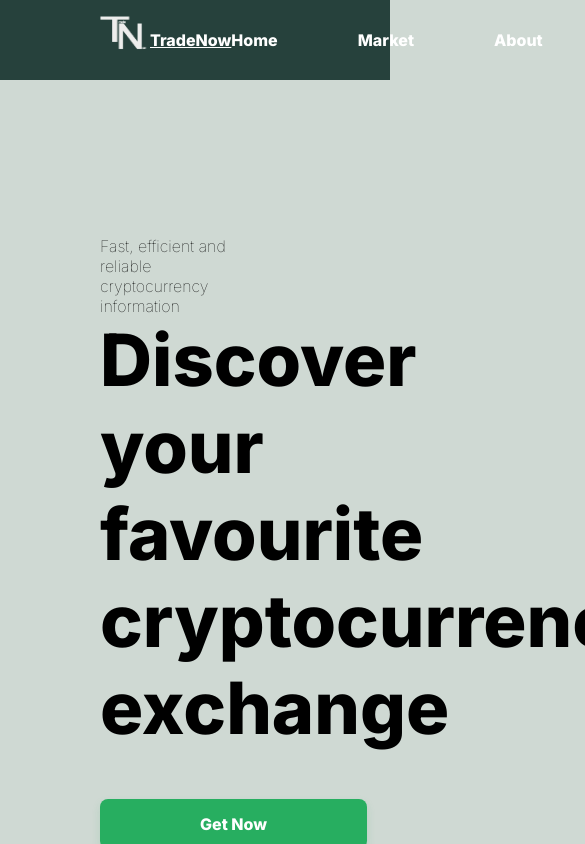
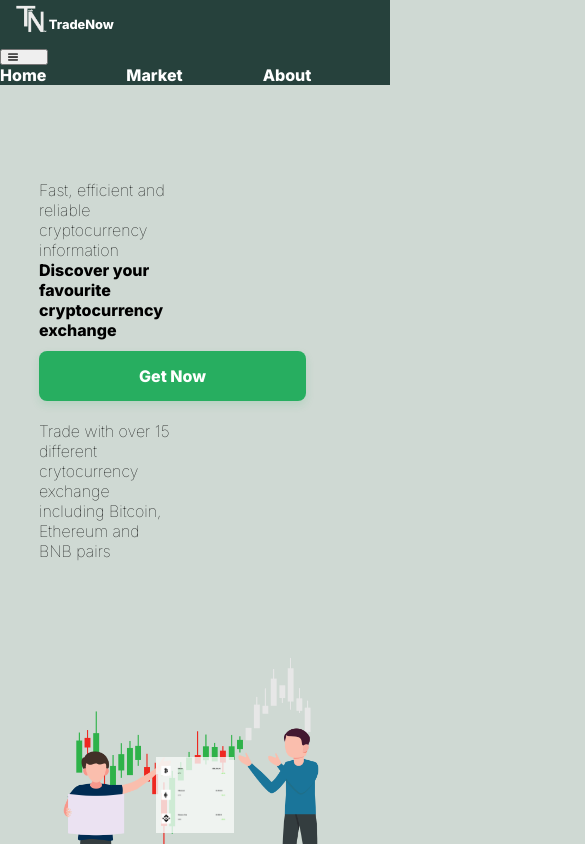
Before and after one commit to junchan-deriv/fe-hackathon, a React (Create React App) app: page / in a window 390 px wide. Shown: the top 844 px of the page, 585 px wide, since content can reach past the window. Built offline with nearby package versions, Linux system fonts and the light colour scheme.

Commit message:
edit nav, home & about into responsive

```diff
--- a/src/pages/about/about.tsx
+++ b/src/pages/about/about.tsx
@@ -9,14 +9,15 @@ export default function About() {
   return (
     <div className="body">
       <div className="trade-now-main">
-        <h1 className="h1-low-opacity">About</h1>
-        <h1 className="h1-about-us">About Trade Now</h1>
-        {/* <p className="p-about-us">The best platform for cryptocurrency</p> */}
-        <img
-          src={logo}
-          alt="Trade Now logo"
-          className="trade-now-logo mask-logo"
-        />
+        <div className="left-container">
+          <h1 className="h1-low-opacity">About</h1>
+          <h1 className="h1-about-us">About Trade Now</h1>
+          {/* <p className="p-about-us">The best platform for cryptocurrency</p> */}
+        </div>
+
+        <div className="right-side-container">
+          <img src={logo} alt="Trade Now logo" className="trade-now-logo" />
+        </div>
       </div>
       <div className="trade-now-history">
         <p className="trade-now-history">
--- a/src/pages/header/header.tsx
+++ b/src/pages/header/header.tsx
@@ -3,6 +3,7 @@ import { Link, useMatch, useResolvedPath } from "react-router-dom";
 import "../../scss/header.scss";
 
 function Header() {
+  const [open, setOpen] = React.useState(false);
   return (
     /* Navigation Menu */
     <>
@@ -15,7 +16,17 @@ function Header() {
           />
           <h4>TradeNow</h4>
         </Link>
-        <div className="nav-list">
+        <button
+          className="toggleBtn"
+          onClick={() => {
+            setOpen(!open);
+          }}
+        >
+          <img src="/image/menu-burger.png" alt="" className="icon" />
+          {/* display this when page size is smaller than 400px */}
+        </button>
+
+        <div className={open ? "nav-list" : "nav-menu"}>
           {/* Links for nav */}
           <ul>
             <NavLinks to="/">Home</NavLinks>
--- a/src/scss/about.scss
+++ b/src/scss/about.scss
@@ -1,36 +1,76 @@
-html {
-  width: 100vw;
-}
+@import "./mixins";
 body {
   min-height: 100vh;
   font-family: "Inter", sans-serif;
 }
 
 .trade-now-main {
-  position: relative;
-  width: 50%;
+  // position: relative;
+  width: 100%;
   font-weight: bolder;
   font-size: 2rem;
-  left: 200px;
-  top: 380px;
+  // left: 200px;
+  // top: 380px;
+  margin: 5% 10%;
+  object-fit: cover;
+  // justify-content: space-around;
+  flex-direction: row;
+  @include if_mobile() {
+    margin: 1%;
+  }
 
+  .h1-about-us {
+    display: flex;
+    margin: 0%;
+    @include if_mobile {
+      margin: 0%;
+      overflow-wrap: break-word;
+      object-fit: cover;
+      font-size: 1.75rem;
+    }
+  }
   .h1-low-opacity {
-    position: absolute;
-    left: 350px;
-    top: -200px;
+    // position: absolute;
+    // left: 350px;
+    // top: -200px;
+    display: flex;
+    margin: 0px 0px 0px 390px;
     opacity: 0.1;
     font-size: 9rem;
-    z-index: -10;
+    // z-index: -10;
     writing-mode: vertical-rl;
+
+    @include if_mobile {
+      display: flex;
+      margin: 0% 0% 0% 25%;
+      font-size: 4rem;
+    }
   }
 }
 
+.right-side-container {
+  display: flex;
+  justify-content: center;
+  margin: 0%;
+}
+
 .trade-now-logo {
-  position: absolute;
-  transform: scale(0.5);
-  top: -500px;
-  left: 800px;
+  // position: absolute;
+  // transform: scale(0.5);
+  // top: -500px;
+  // left: 800px;
+  display: flex;
+  width: 35%;
+  max-height: 40%;
+  margin: -40% 0% 0% 40%;
   animation: blurin 1.5s ease-in-out 1;
+  @include if_mobile {
+    flex-direction: column;
+    display: flex;
+    margin: 0%;
+    justify-content: center;
+    align-items: center;
+  }
 }
 
 .p-about-us {
@@ -41,8 +81,7 @@ body {
 div.trade-now-history {
   display: block;
   position: relative;
-  margin-top: 700px;
-  left: 18%;
+  margin: 5% 0px 0px 15%;
   width: 65%;
   font-weight: 200;
   font-family: "Inter", sans-serif;
@@ -87,10 +126,15 @@ p.trade-now-history {
   font-weight: 800;
   box-shadow: 3px 4px 8px 8px #0b7001;
   img {
-    width: 200px;
-    height: 300px;
+    display: flex;
+    width: 12.5rem;
+    height: 18.75rem;
     object-fit: cover;
     box-shadow: 0 4px 8px 0 rgba(0, 0, 0, 0.2);
+    @include if_mobile() {
+      width: 6rem;
+      height: 9rem;
+    }
   }
   h3 {
     color: rgb(255, 255, 255);
--- a/src/scss/header.scss
+++ b/src/scss/header.scss
@@ -1,7 +1,12 @@
 @import "./_mixins";
 .logo {
-  width: 50px;
+  max-width: 50px;
+  width: 100%;
   height: 50px;
+  @include if_mobile() {
+    max-width: 40px;
+    height: 40px;
+  }
 }
 
 .nav {
@@ -10,15 +15,20 @@
   align-items: center;
   background-color: #26413c;
   width: 100%;
-  height: 80px;
+  height: auto;
 }
 
 .site-title {
   display: flex;
-  padding-left: 100px;
+  margin: 0rem 3rem 0rem 1rem;
   align-items: flex-start;
   color: white;
   font-family: "Inter", sans-serif;
+  text-decoration: none;
+  font-size: 1rem;
+  @include if_mobile() {
+    font-size: 0.8rem;
+  }
 }
 
 .nav-list {
@@ -40,13 +50,11 @@ ul {
   text-decoration: none;
   color: white;
   font-family: "Inter", sans-serif;
-  // margin: auto;
   border-bottom: 2px solid transparent;
   font-weight: bold;
 }
 
 .nav ul li a:hover {
-  // font-weight: bold;
   border-bottom: 2px solid coral;
   text-align: center;
 }
@@ -58,3 +66,56 @@ ul {
 #root {
   position: relative;
 }
+
+.toggleBtn {
+  display: none;
+  flex-direction: column;
+  justify-content: right;
+  width: 3rem;
+  height: 1rem;
+}
+
+.toggleBtn .bar {
+  @include if_mobile() {
+    height: 2 px;
+    width: 100%;
+    background-color: white;
+    border-radius: 10px;
+  }
+}
+
+$breakpoint: 806px;
+@media (max-width: $breakpoint) {
+  .toggleBtn {
+    display: flex;
+  }
+  .nav-list {
+    display: none;
+    width: 100%;
+  }
+  .nav {
+    flex-direction: column;
+    align-items: flex-start;
+  }
+  .nav-list ul {
+    flex-direction: column;
+    width: 100%;
+  }
+
+  .nav-list li {
+    text-align: center;
+  }
+
+  .nav-list li a {
+    padding: 0.5rem 1rem;
+  }
+
+  .nav-list.active {
+    display: flex;
+  }
+}
+
+.icon {
+  width: 30%;
+  height: auto;
+}
--- a/src/scss/homepage.scss
+++ b/src/scss/homepage.scss
@@ -1,3 +1,4 @@
+@import "./mixins";
 body {
   overflow-x: hidden;
 }
@@ -6,60 +7,67 @@ body {
   display: flex;
   position: relative;
   width: 100%;
-  height: calc(100vh - 80px);
   margin-bottom: 0;
+  flex-wrap: wrap;
 }
 
 .left-side-wordings {
-  width: 60%;
+  width: 45%;
   box-sizing: border-box;
   color: black;
-  margin: 50px;
-  padding: 50px;
+  margin: 5%;
+  padding: 5%;
   font-family: "Inter", sans-serif;
+  overflow-wrap: break-word;
 }
 
 .right-side-image {
   width: 40%;
-  height: 100%;
+  flex-wrap: wrap;
+  display: flex;
+  object-fit: cover;
+  justify-content: center;
+  align-items: center;
+  margin: 2rem;
 }
 
 img.traders {
-  position: absolute;
-  transform: scale(0.45);
-  top: -230px;
-  left: 900px;
-  /* justify-content: flex-start; */
-  /* margin-top: -330px; */
-  z-index: 5;
+  display: inline;
+  width: 100%;
+  height: auto;
 }
 
 img.crypto {
-  transform: scale(0.6);
   position: absolute;
-  top: 180px;
-  left: 1300px;
-  display: inline;
-  z-index: 10;
+  display: inline-block;
+  height: auto;
+  width: 20%;
 }
 
 @media only screen and (max-width: 800px) {
   div.right-side-image {
-    display: none;
-    width: 50%;
+    display: flex;
+    flex-direction: column;
+    width: 100%;
   }
 }
 
 h1.homepage {
   box-sizing: border-box;
-  font-size: 450%;
+  font-size: 400%;
   margin-top: 0;
+  @include if_mobile() {
+    font-size: 100%;
+  }
 }
 
 p.homepage {
   padding-top: 40px;
   font-weight: 100;
   margin-bottom: 0;
+  @include if_mobile() {
+    font-weight: 70;
+  }
 }
 
 a.button-68 {
--- a/src/scss/market.scss
+++ b/src/scss/market.scss
@@ -6,7 +6,7 @@
 .hightlight {
   display: flex;
   justify-content: space-around;
-  margin: 50px 0px 50px 0px;
+  margin: 10% 0% 10% 0%;
   width: 100%;
   height: auto;
   background-color: #e9e9e9;
@@ -18,7 +18,7 @@
 }
 
 .container {
-  margin: 0px 50px 0px 50px;
+  margin: 0px 10% 0px 10%;
 }
 
 .coinList-item {
@@ -34,9 +34,9 @@
   z-index: 2;
 }
 .card img {
-  width: 70px;
-  height: 70px;
-  margin: 15px;
+  width: 1.5rem;
+  height: 1.5rem;
+  margin: 5%;
 }
 
 .title {
@@ -46,10 +46,10 @@
 
 .coin-symbol {
   padding: 0rem 3rem 0rem 0rem;
-  font-size: 20px;
+  font-size: 0.75rem;
 }
 .coin-price {
-  font-size: 20px;
+  font-size: 0.5rem;
   font-weight: bold;
 }
 
```
Also changed, not shown: public/image/menu-burger.png (added).
